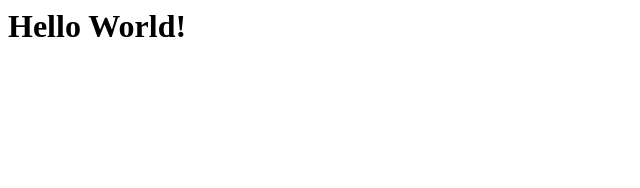
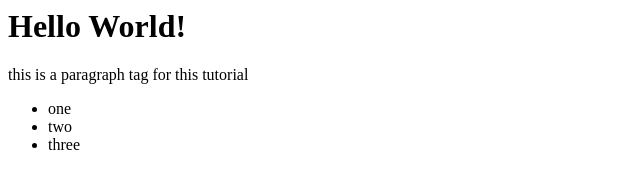
Before and after one commit to dcantoran/test-folder, a plain HTML site: page index.html in a window 1280 px wide. Shown: the whole page, without its empty margins (0-640 px from the left). Drawn offline with Linux system fonts and the light colour scheme.

Commit message:
added UL

```diff
--- a/index.html
+++ b/index.html
@@ -1 +1,7 @@
 <h1>Hello World!</h1>
+<p>this is a paragraph tag for this tutorial</p>
+<ul>
+    <li>one</li>
+    <li>two</li>
+    <li>three</li>
+</ul>
```
